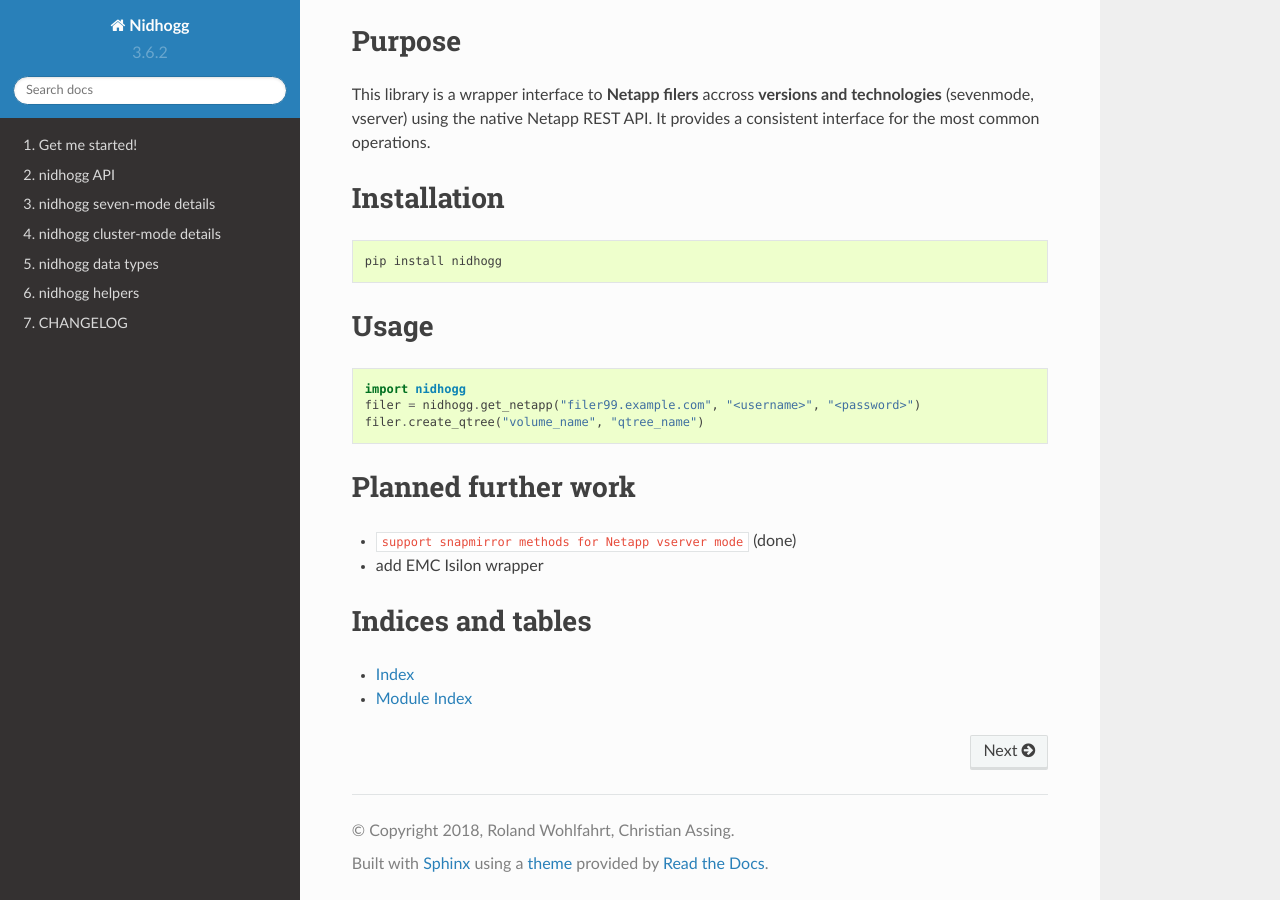
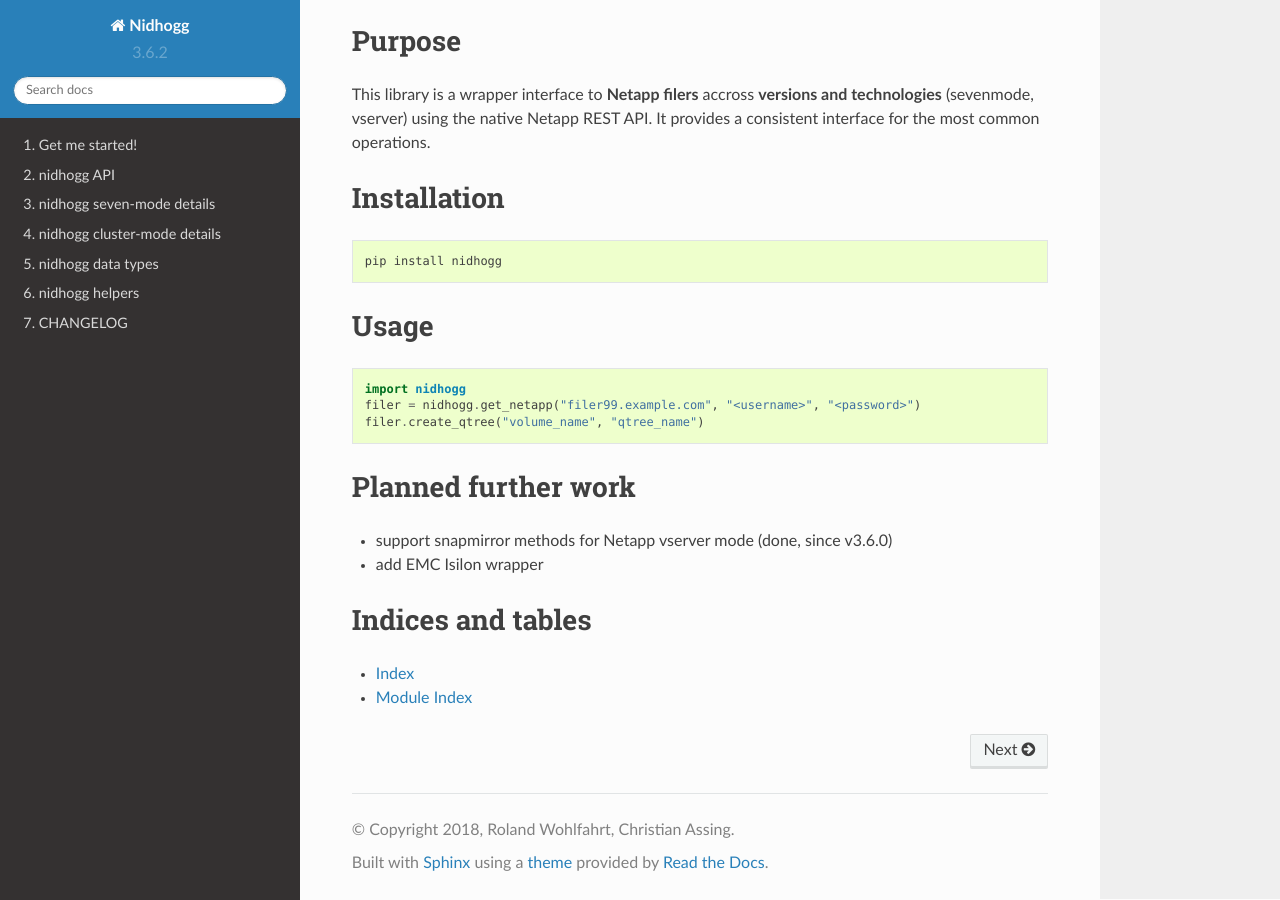
Before and after one commit to ifxit/nidhogg, a Sphinx documentation site: the page built from doc/source/index.rst, in a window 1280 px wide and 900 px high, scrolled down 967 px. Built offline with Sphinx 7.4.7 and the Read the Docs theme 2.0.0, drawn with Linux system fonts in a browser that asks for light colours; cross-references to code outside the pages are shown as plain code.

```diff
--- a/doc/source/index.rst
+++ b/doc/source/index.rst
@@ -60,7 +60,7 @@ Usage
 Planned further work
 ====================
 
-* :strike:`support snapmirror methods for Netapp vserver mode` (done)
+* support snapmirror methods for Netapp vserver mode (done, since v3.6.0)
 * add EMC Isilon wrapper
 
 
```
